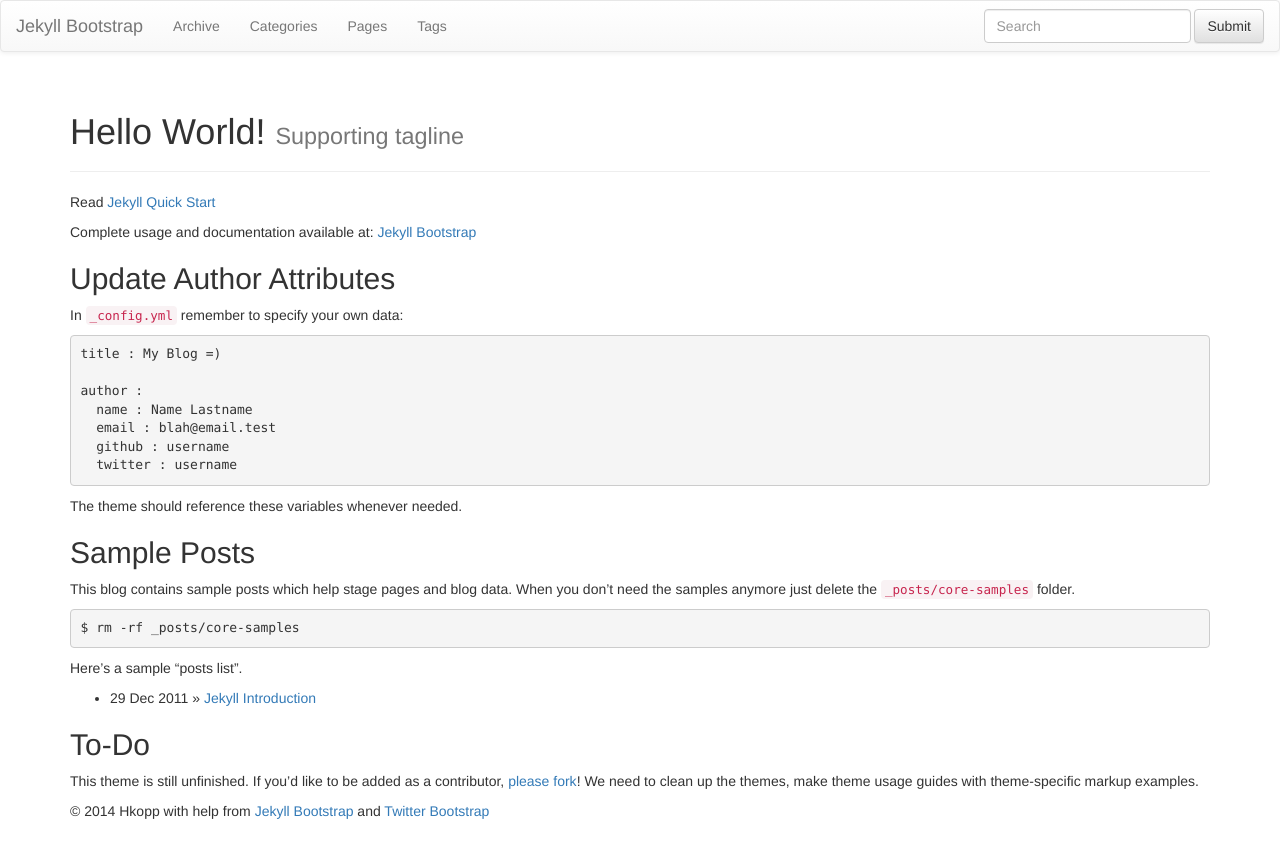
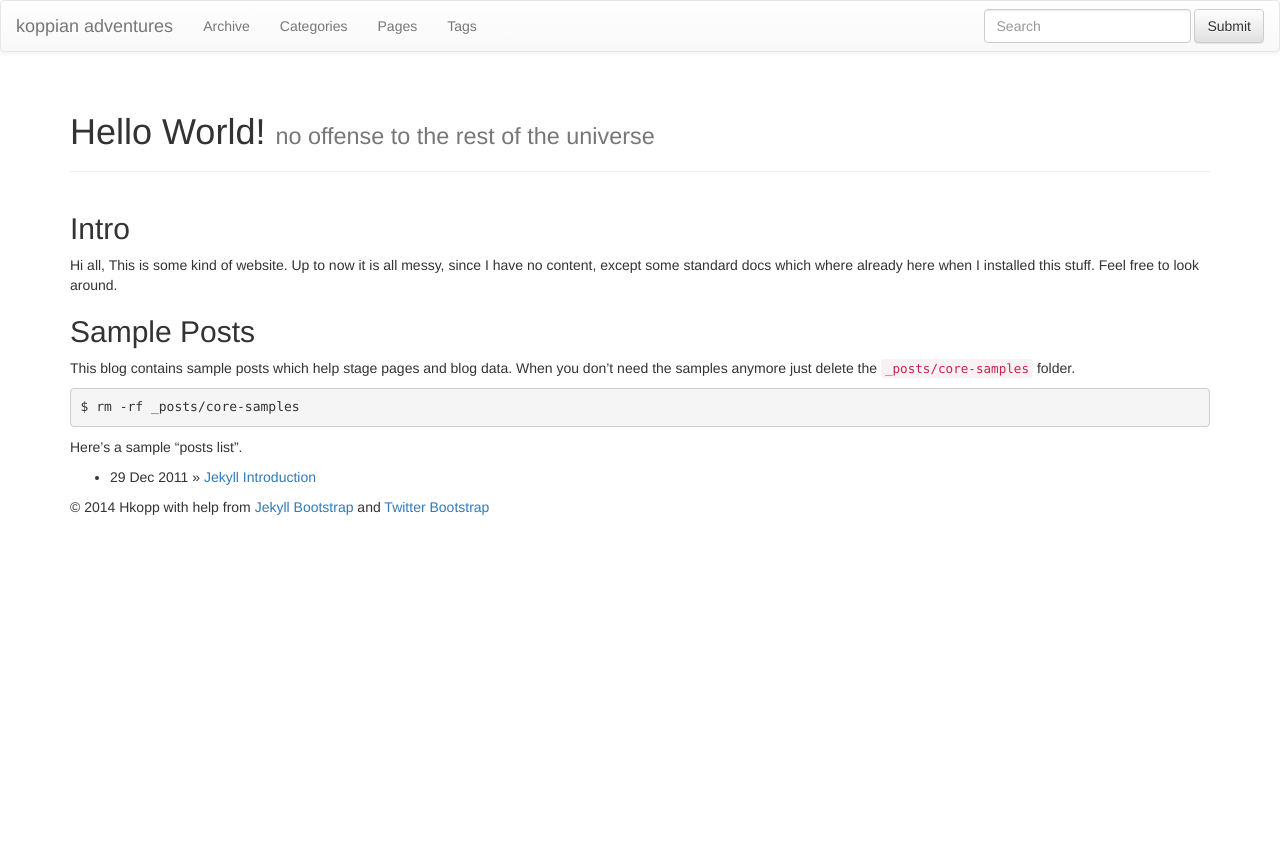
Before and after one commit to hkopp/hkopp.github.io, a Jekyll site: the page built from index.md, in a window 1280 px wide. Shown: the top 858 px of the page. Built offline with Jekyll 4.4.1, drawn with Linux system fonts in a browser that asks for light colours; nearby versions of some CDN libraries; library files that are not in the unit come from our copies.

Commit message:
more personal setup

```diff
--- a/404.html
+++ b/404.html
@@ -1 +1 @@
-Sorry this page does not exist =(
+Sorry, this page does not exist.
--- a/_config.yml
+++ b/_config.yml
@@ -1,6 +1,7 @@
 # This is the default format.
 # For more see: http://jekyllrb.com/docs/permalinks/
-permalink: /:categories/:year/:month/:day/:title
+#permalink: /:categories/:year/:month/:day/:title
+permalink: /:year/:month/:title
 
 exclude: [".rvmrc", ".rbenv-version", "README.md", "Rakefile"]
 highlighter: pygments
@@ -8,7 +9,7 @@
 # Themes are encouraged to use these universal variables
 # so be sure to set them if your theme uses them.
 #
-title : Jekyll Bootstrap
+title : koppian adventures
 tagline: Site Tagline
 author :
   name : Hkopp #Name Lastname
@@ -127,3 +128,6 @@
   # and include your custom code. Your custom file must be defined at:
   #   ./_includes/custom/[HELPER]
   # where [HELPER] is the name of the helper you are overriding.
+
+markdown: kramdown
+#this is so i can use mathjax
--- /dev/null
+++ b/_includes/math
@@ -0,0 +1,4 @@
+{% comment %}<!--
+This should ensure that we can use mathjax
+-->{% endcomment %}
+<script type="text/javascript" src="http://cdn.mathjax.org/mathjax/latest/MathJax.js?config=TeX-AMS-MML_HTMLorMML"></script>
--- a/index.md
+++ b/index.md
@@ -1,27 +1,17 @@
 ---
 layout: page
 title: Hello World!
-tagline: Supporting tagline
+tagline: no offense to the rest of the universe
 ---
-{% include JB/setup %}
 
-Read [Jekyll Quick Start](http://jekyllbootstrap.com/usage/jekyll-quick-start.html)
+##Intro
 
-Complete usage and documentation available at: [Jekyll Bootstrap](http://jekyllbootstrap.com)
+Hi all,
+This is some kind of website. Up to now it is all messy, since I have
+no content, except some standard docs which where already here when I
+installed this stuff. Feel free to look around.
 
-## Update Author Attributes
 
-In `_config.yml` remember to specify your own data:
-
-    title : My Blog =)
-
-    author :
-      name : Name Lastname
-      email : blah@email.test
-      github : username
-      twitter : username
-
-The theme should reference these variables whenever needed.
 
 ## Sample Posts
 
@@ -37,8 +27,3 @@
     <li><span>{{ post.date | date_to_string }}</span> &raquo; <a href="{{ BASE_PATH }}{{ post.url }}">{{ post.title }}</a></li>
   {% endfor %}
 </ul>
-
-## To-Do
-
-This theme is still unfinished. If you'd like to be added as a contributor, [please fork](http://github.com/plusjade/jekyll-bootstrap)!
-We need to clean up the themes, make theme usage guides with theme-specific markup examples.
```
Also changed, not shown: _posts/core-samples/2011-12-29-jekyll-introduction.md (line endings or trailing spaces).
